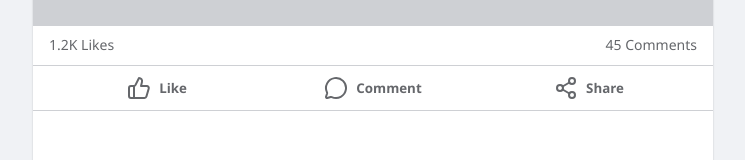
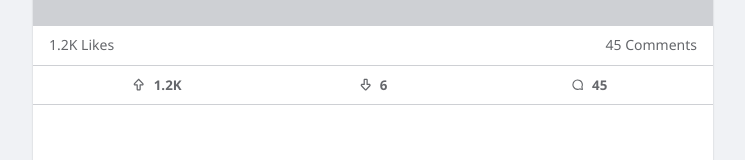
Before and after one commit to touhid9teen/Comment-System, a React (Vite) app: page / in a window 1280 px wide. Shown: the part 398-558 px from the top of the page, without its empty margins (267-1012 px from the left). Built offline with nearby package versions, Linux system fonts and the light colour scheme.

Commit message:
feat: Update post action buttons to use custom icons and display vote/comment counts.

```diff
--- a/src/pages/Home.tsx
+++ b/src/pages/Home.tsx
@@ -1,7 +1,7 @@
-import { MessageCircle, Share2, ThumbsUp } from 'lucide-react';
 import React from 'react';
 import { Avatar } from '../components/ui/Avatar';
 import './home.scss';
+import { UpvoteIcon, DownvoteIcon, CommentIcon } from '../components/ui/Icons';
 
 export const Home: React.FC = () => {
   return (
@@ -32,9 +32,9 @@ export const Home: React.FC = () => {
 
         {/* Post Actions */}
         <div className="post-actions">
-           <button className="action-btn"><ThumbsUp /> Like</button>
-           <button className="action-btn"><MessageCircle /> Comment</button>
-           <button className="action-btn"><Share2 /> Share</button>
+           <button className="action-btn"><UpvoteIcon /> 1.2K</button>
+           <button className="action-btn"><DownvoteIcon /> 6</button>
+           <button className="action-btn"><CommentIcon /> 45</button>
         </div>
 
       </div>
```
